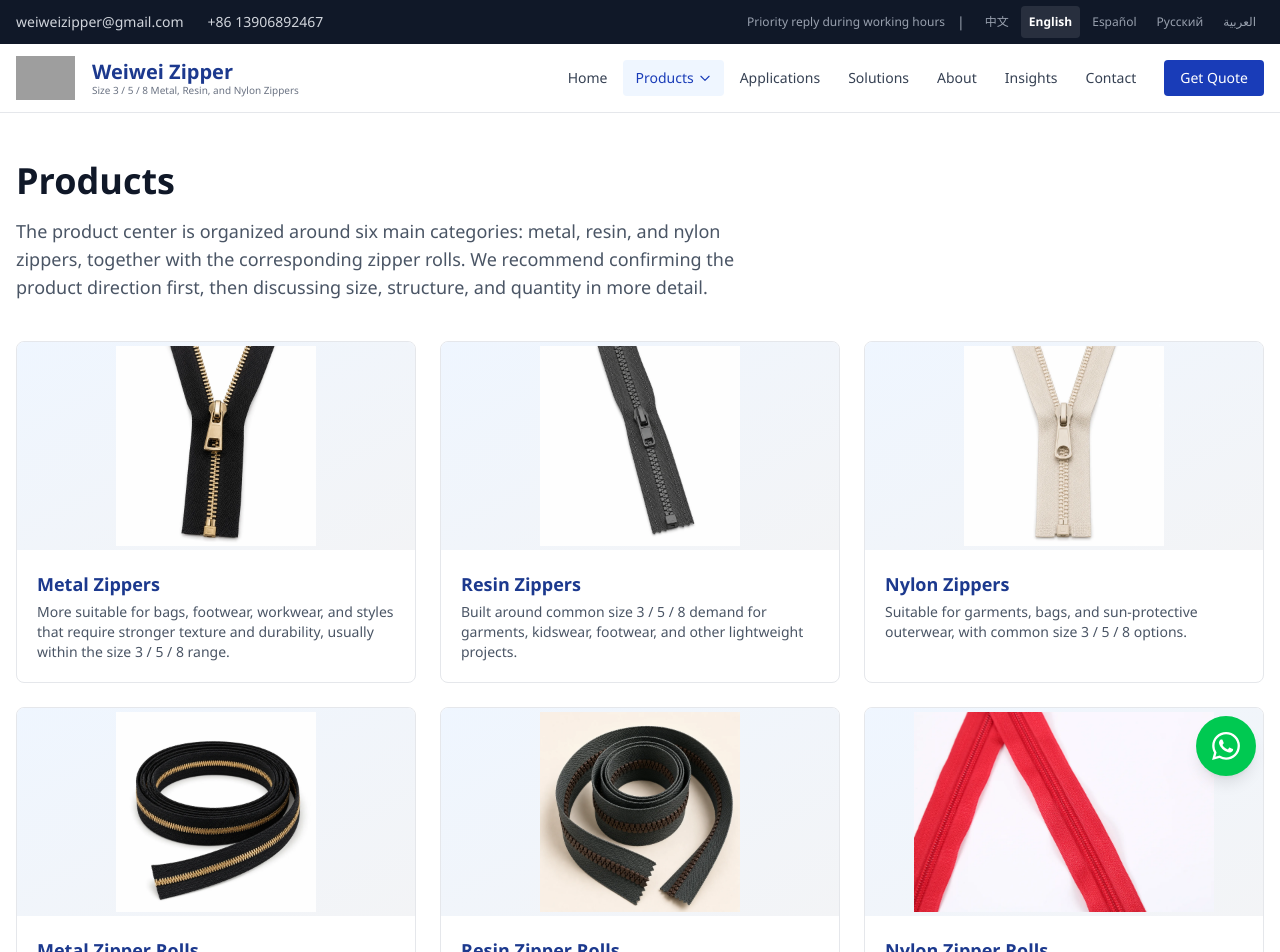
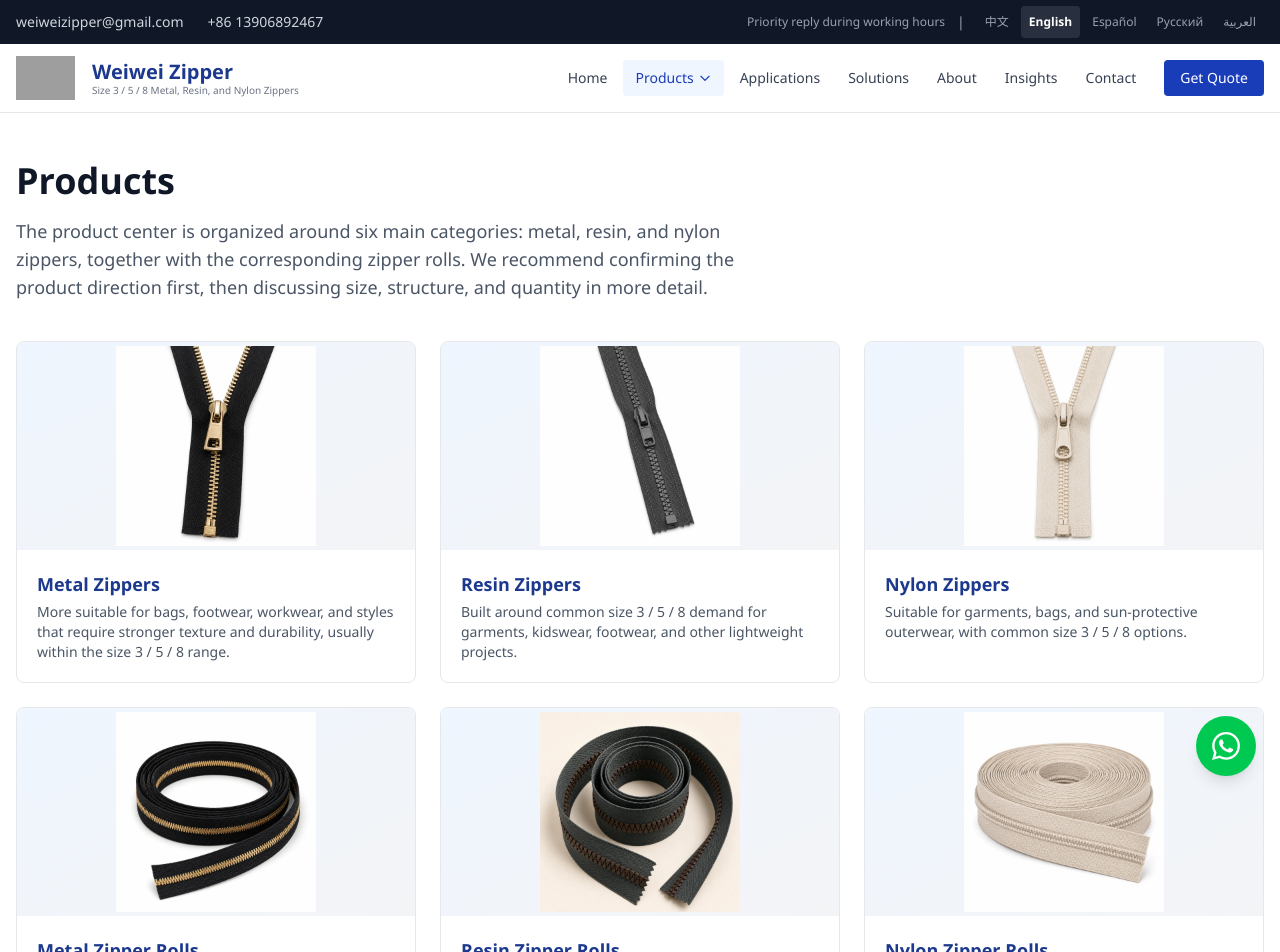
Before and after one commit to TwilightVoyager777/weiwei-zipper-web, a Next.js app: page /en/products in a window 1280 px wide. Shown: the top 952 px of the page. Built offline with nearby package versions, Linux system fonts and the light colour scheme; grey boxes are pictures that could not be loaded.

Commit message:
Use beige coil chain roll photo for nylon zipper roll
- Swap nylon roll product and category covers to the beige roll shot
- Add it as the lead gallery item on the nylon roll page in all locales, keeping the red close-up second

```diff
--- a/src/site-data/product-catalog.ts
+++ b/src/site-data/product-catalog.ts
@@ -683,6 +683,11 @@ export const productItems: Record<ProductSlug, ProductItemContent> = {
     },
     gallery: [
       {
+        image: '/products/nylon/beige-continuous-chain.webp',
+        title: '尼龙码装链带（卷装）',
+        description: '米色尼龙卷装链带，按卷供货，不带上下止与插销，可按需求定长裁切、装配拉头后加工。',
+      },
+      {
         image: '/products/nylon/red-long-chain.webp',
         title: '尼龙码装链带特写',
         description: '卷装连续链带，不带上下止与插销，可按需求定长裁切、装配拉头后加工成成品拉链，链带颜色可按色卡定染。',
@@ -879,7 +884,7 @@ export const PRODUCT_IMAGES: Record<ProductSlug, string> = {
   'nylon-zipper-3-5-8': '/products/nylon-zipper-main.png?v=20260302b',
   'nylon-no-5-closed-end-zipper': '/products/nylon/black-closed-end.webp',
   'nylon-no-5-open-end-zipper': '/products/nylon/black-open-end.webp',
-  'nylon-zipper-roll-3-5-8': '/products/nylon/red-long-chain.webp',
+  'nylon-zipper-roll-3-5-8': '/products/nylon/beige-continuous-chain.webp',
 };
 
 export const CATEGORY_IMAGES: Record<ProductCategory, string> = {
@@ -888,7 +893,7 @@ export const CATEGORY_IMAGES: Record<ProductCategory, string> = {
   nylonZippers: '/products/nylon/beige-open-end-cover.webp',
   metalRolls: '/products/metal/brass-continuous-chain.webp',
   resinRolls: '/products/resin/dark-continuous-chain.webp',
-  nylonRolls: '/products/nylon/red-long-chain.webp',
+  nylonRolls: '/products/nylon/beige-continuous-chain.webp',
 };
 
 export const productsPagePrimaryCards = [
@@ -1994,6 +1999,11 @@ const productItemsEn: Record<ProductSlug, ProductItemContent> = {
     },
     gallery: [
       {
+        image: '/products/nylon/beige-continuous-chain.webp',
+        title: 'Nylon Zipper Chain (Roll)',
+        description: 'Beige nylon coil chain supplied by the roll — no stops or insertion parts, ready for cut-to-length processing and slider fitting.',
+      },
+      {
         image: '/products/nylon/red-long-chain.webp',
         title: 'Nylon Zipper Chain Close-Up',
         description: 'Continuous roll chain without stops or insertion parts — ready for cut-to-length processing and slider fitting, with tape colors dyed to color cards.',
@@ -2446,6 +2456,11 @@ const productItemsEs: Record<ProductSlug, ProductItemContent> = {
     },
     gallery: [
       {
+        image: '/products/nylon/beige-continuous-chain.webp',
+        title: 'Cadena de nylon por rollo',
+        description: 'Cadena de espiral de nylon beige suministrada por rollo: sin topes ni piezas de insercion, lista para corte a medida y montaje de cursor.',
+      },
+      {
         image: '/products/nylon/red-long-chain.webp',
         title: 'Primer plano de cadena de nylon por rollo',
         description: 'Cadena continua en rollo sin topes ni piezas de insercion, lista para corte a medida y montaje de cursor, con cinta tenida segun carta de colores.',
@@ -2898,6 +2913,11 @@ const productItemsAr: Record<ProductSlug, ProductItemContent> = {
     },
     gallery: [
       {
+        image: '/products/nylon/beige-continuous-chain.webp',
+        title: 'سلسلة نايلون بالرول',
+        description: 'سلسلة نايلون حلزونية بلون بيج تورد بالرول: من دون نقاط توقف أو أجزاء إدخال، جاهزة للقص حسب الطول وتركيب السحاب.',
+      },
+      {
         image: '/products/nylon/red-long-chain.webp',
         title: 'لقطة مقربة لسلسلة نايلون بالرول',
         description: 'سلسلة متصلة بالرول من دون نقاط توقف أو أجزاء إدخال، جاهزة للقص حسب الطول وتركيب السحاب، مع صباغة الشريط حسب بطاقة الألوان.',
@@ -3350,6 +3370,11 @@ const productItemsRu: Record<ProductSlug, ProductItemContent> = {
     },
     gallery: [
       {
+        image: '/products/nylon/beige-continuous-chain.webp',
+        title: 'Нейлоновая рулонная цепочка',
+        description: 'Бежевая нейлоновая спиральная цепочка поставляется в рулоне: без стопоров и вставных элементов, готова к нарезке по длине и установке бегунка.',
+      },
+      {
         image: '/products/nylon/red-long-chain.webp',
         title: 'Нейлоновая рулонная цепочка крупным планом',
         description: 'Непрерывная рулонная цепочка без стопоров и вставных элементов — готова к нарезке по длине и установке бегунка; тесьма окрашивается по цветовым картам.',
```
Also changed, not shown: public/products/nylon/beige-continuous-chain.webp (added).
